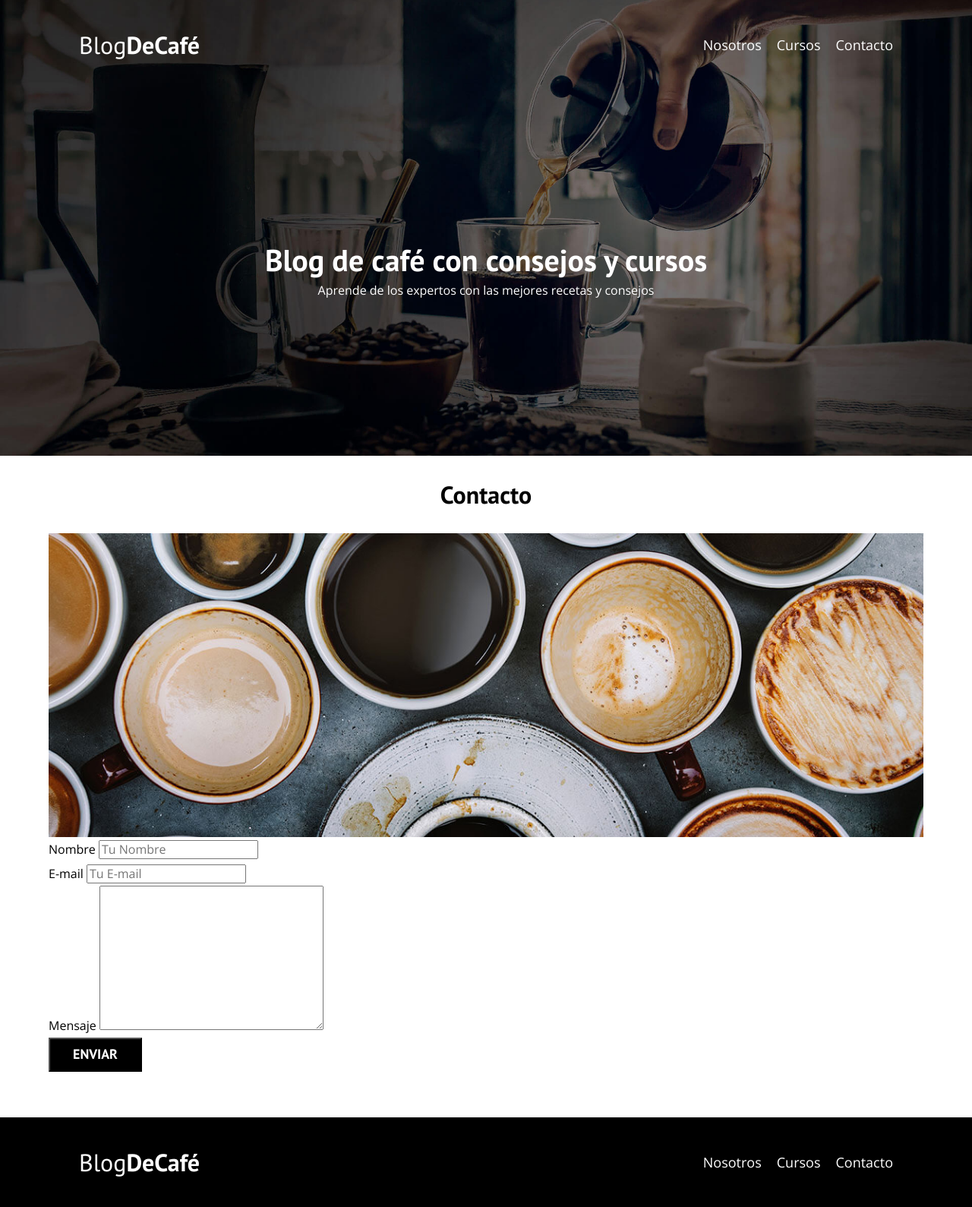
After one commit to DiegoArroyo12/DesarrolloWEB, a PHP site: page /contacto.html in a window 1280 px wide. The commit adds this page. Shown: the whole page at 76% size. Run offline with PHP 8.4, Linux system fonts and the light colour scheme.

Commit message:
Página de Contacto

```diff
--- /dev/null
+++ b/blogdecafe_inicio/contacto.html
@@ -0,0 +1,82 @@
+<!DOCTYPE html>
+<html lang="en">
+<head>
+    <meta charset="UTF-8">
+    <meta name="viewport" content="width=device-width, initial-scale=1.0">
+    <title>BlogDeCafé</title>
+    <link rel="stylesheet" href="css/style.css">
+    <link rel="preconnect" href="https://fonts.googleapis.com">
+    <link rel="preconnect" href="https://fonts.gstatic.com" crossorigin>
+    <link href="https://fonts.googleapis.com/css2?family=Open+Sans&family=PT+Sans:wght@400;700&display=swap" rel="stylesheet">
+    <link rel="stylesheet" href="css/normalize.css">
+</head>
+<body>
+
+    <header class="header">
+
+        <div class="contenedor">
+            <div class="barra">
+                <a class="logo" href="index.html">
+                    <h1 class="logo__nombre no-margin centrar-texto">Blog<span class="logo__bold">DeCafé</span></h1>
+                </a>
+
+                <nav class="navegacion">
+                    <a href="nosotros.html" class="navegacion__enlace">Nosotros</a>
+                    <a href="cursos.html" class="navegacion__enlace">Cursos</a>
+                    <a href="contacto.html" class="navegacion__enlace">Contacto</a>
+                </nav>
+            </div>
+        </div>
+
+        <div class="header__texto">
+            <h2 class="no-margin">Blog de café con consejos y cursos</h2>
+            <p class="no-margin">Aprende de los expertos con las mejores recetas y consejos</p>
+        </div>
+
+    </header>
+
+    <main class="contenedor">
+        <h3 class="centrar-texto">Contacto</h3>
+
+        <div class="contacto-bg"></div>
+
+        <form action="" class="formulario">
+            <div class="campo">
+                <label for="nombre">Nombre</label>
+                <input type="text" placeholder="Tu Nombre" id="nombre">
+            </div>
+            <div class="campo">
+                <label for="email">E-mail</label>
+                <input type="email" placeholder="Tu E-mail" id="nombre">
+            </div>
+            <div class="campo">
+                <label for="mensaje">Mensaje</label>
+                <textarea id="mensaje" cols="30" rows="10"></textarea>
+            </div>
+            <div class="campo">
+                <input type="submit" value="Enviar" class="boton boton--primario"></input>
+            </div>
+        </form>
+    </main>
+
+    <footer class="footer">
+        <div class="contenedor">
+            <div class="barra">
+                <a class="logo" href="index.html">
+                    <h1 class="logo__nombre no-margin centrar-texto">Blog<span class="logo__bold">DeCafé</span></h1>
+                </a>
+
+                <nav class="navegacion">
+                    <a href="nosotros.html" class="navegacion__enlace">Nosotros</a>
+                    <a href="cursos.html" class="navegacion__enlace">Cursos</a>
+                    <a href="contacto.html" class="navegacion__enlace">Contacto</a>
+                </nav>
+            </div>
+        </div>
+    </footer>
+
+</body>
+</html>
+<!-- Cuando inspeccionamos una página y sale un área:
+Naranja: Margin
+Verde: Padding -->
--- a/blogdecafe_inicio/css/style.css
+++ b/blogdecafe_inicio/css/style.css
@@ -250,3 +250,11 @@ img {
 .curso__info {
     font-size: 2rem;
 }
+
+/* Contacto */
+.contacto-bg {
+    background-image: url(../img/contacto.jpg);
+    height: 40rem;
+    background-size: cover;
+    background-repeat: no-repeat;
+}
```
